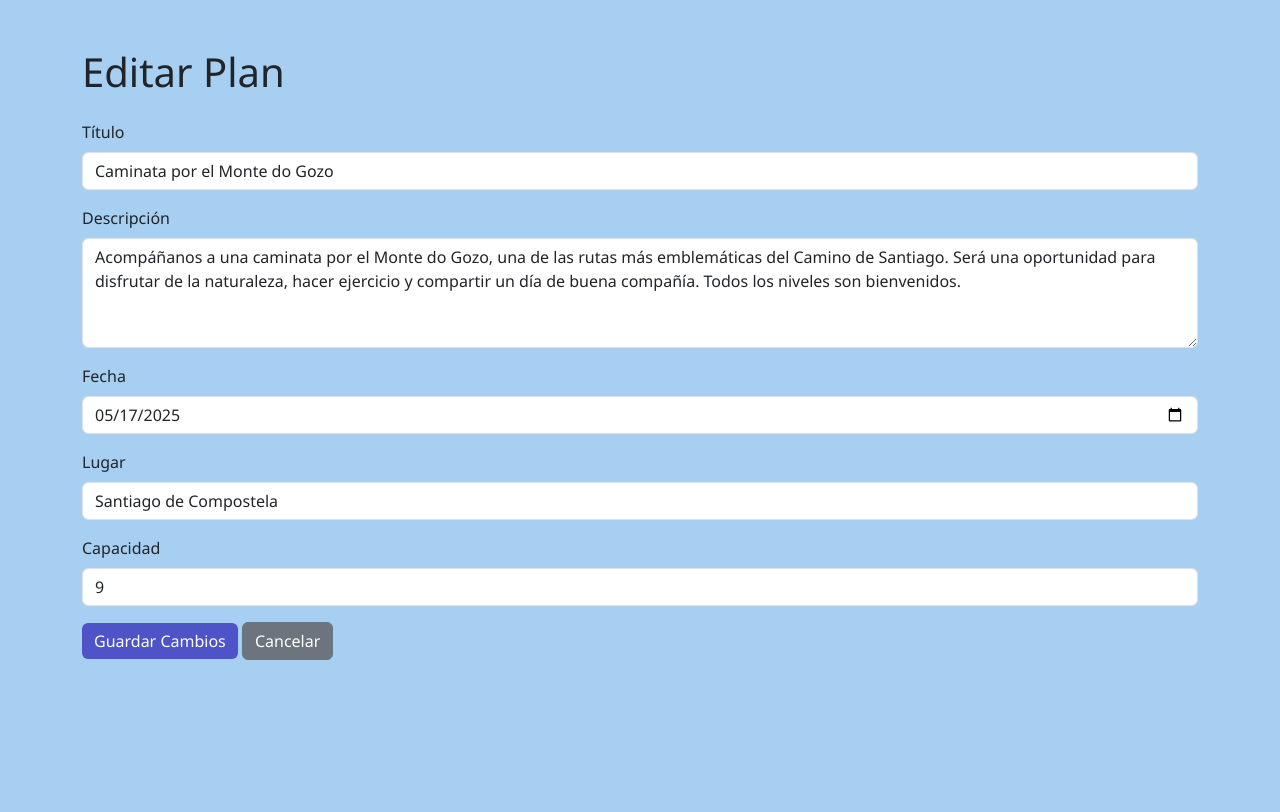
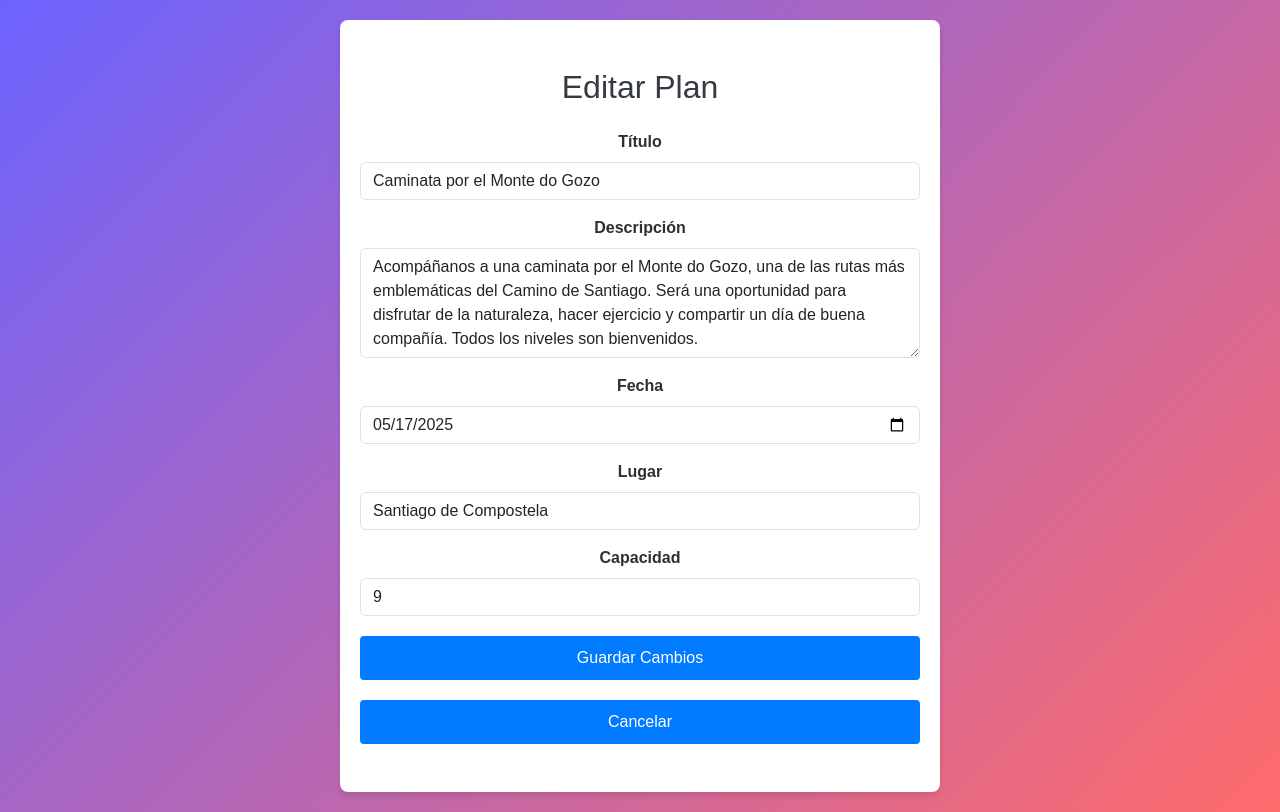
Before and after one commit to JEVizcaya/planes-app, a PHP site: page /editar_plan.php?id=1 in a window 1280 px wide. Before the commit the page ends 660 px from the top, so only its background shows below. Run offline with PHP 8.4, Linux system fonts and the light colour scheme; a user stored in the database is signed in; data comes from the database, SQL or seed files in the repository.

Commit message:
estilos ver y editar perfil ok

```diff
--- /dev/null
+++ b/css/ver_perfil.css
@@ -0,0 +1,54 @@
+body {
+    background: linear-gradient(135deg, var(--principal), var(--acento));
+    display: flex;
+    justify-content: center;
+    align-items: center;
+    min-height: 100vh;
+    margin: 0;
+    font-family: Arial, sans-serif;
+}
+
+.container {
+    max-width: 600px;
+    background: #ffffff;
+    border-radius: 8px;
+    box-shadow: 0 4px 6px rgba(0, 0, 0, 0.1);
+    padding: 20px;
+    text-align: center;
+}
+
+h1 {
+    font-size: 2rem;
+    color: #343a40;
+    text-align: center;
+    margin-bottom: 20px;
+}
+
+p {
+    font-size: 1rem;
+    color: #495057;
+    margin-bottom: 10px;
+}
+
+p strong {
+    color: #212529;
+}
+
+.btn {
+    display: block;
+    width: 100%;
+    text-align: center;
+    background-color: #007bff;
+    color: #ffffff;
+    padding: 10px;
+    border: none;
+    border-radius: 4px;
+    text-decoration: none;
+    font-size: 1rem;
+    margin-top: 20px;
+}
+
+.btn:hover {
+    background-color: #0056b3;
+    text-decoration: none;
+}
--- a/editar_perfil.php
+++ b/editar_perfil.php
@@ -45,6 +45,8 @@ if ($_SERVER['REQUEST_METHOD'] === 'POST') {
     <title>Editar Perfil</title>
     <link href="https://cdn.jsdelivr.net/npm/bootstrap@5.3.2/dist/css/bootstrap.min.css" rel="stylesheet">
     <link rel="stylesheet" href="css/dashboard.css">
+    <link rel="stylesheet" href="css/login_register.css">
+    <link rel="stylesheet" href="css/ver_perfil.css">
 </head>
 <body>
     <div class="container py-5">
--- a/editar_plan.php
+++ b/editar_plan.php
@@ -50,6 +50,13 @@ if ($_SERVER['REQUEST_METHOD'] === 'POST') {
     <title>Editar Plan</title>
     <link href="https://cdn.jsdelivr.net/npm/bootstrap@5.3.2/dist/css/bootstrap.min.css" rel="stylesheet">
     <link rel="stylesheet" href="css/dashboard.css">
+    <link rel="stylesheet" href="css/login_register.css">
+    <link rel="stylesheet" href="css/ver_perfil.css">
+    <style>
+        body {
+            padding: 20px 0;
+        }
+    </style>
 </head>
 <body>
     <div class="container py-5">
```
Also changed, not shown: dashboard.php (+10 -32 lines), ver_perfil.php (added, +45 -0 lines).
